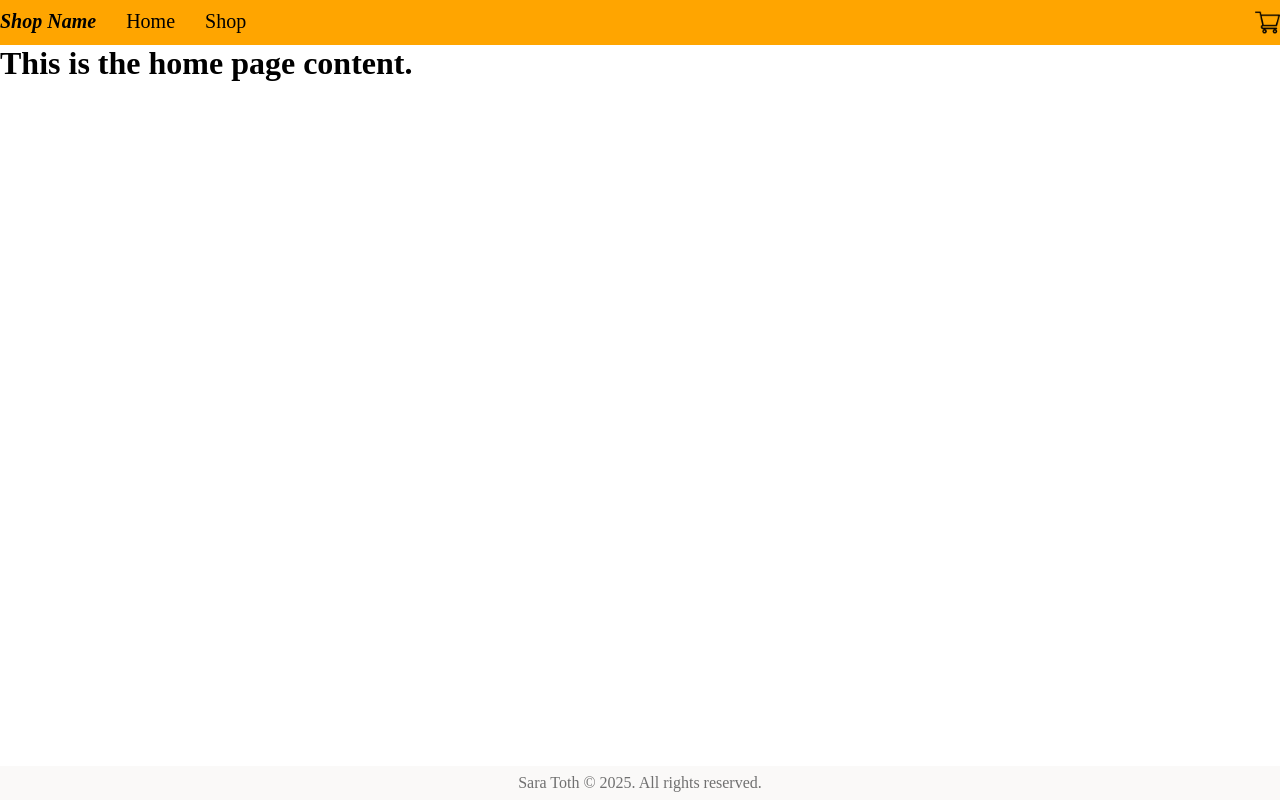
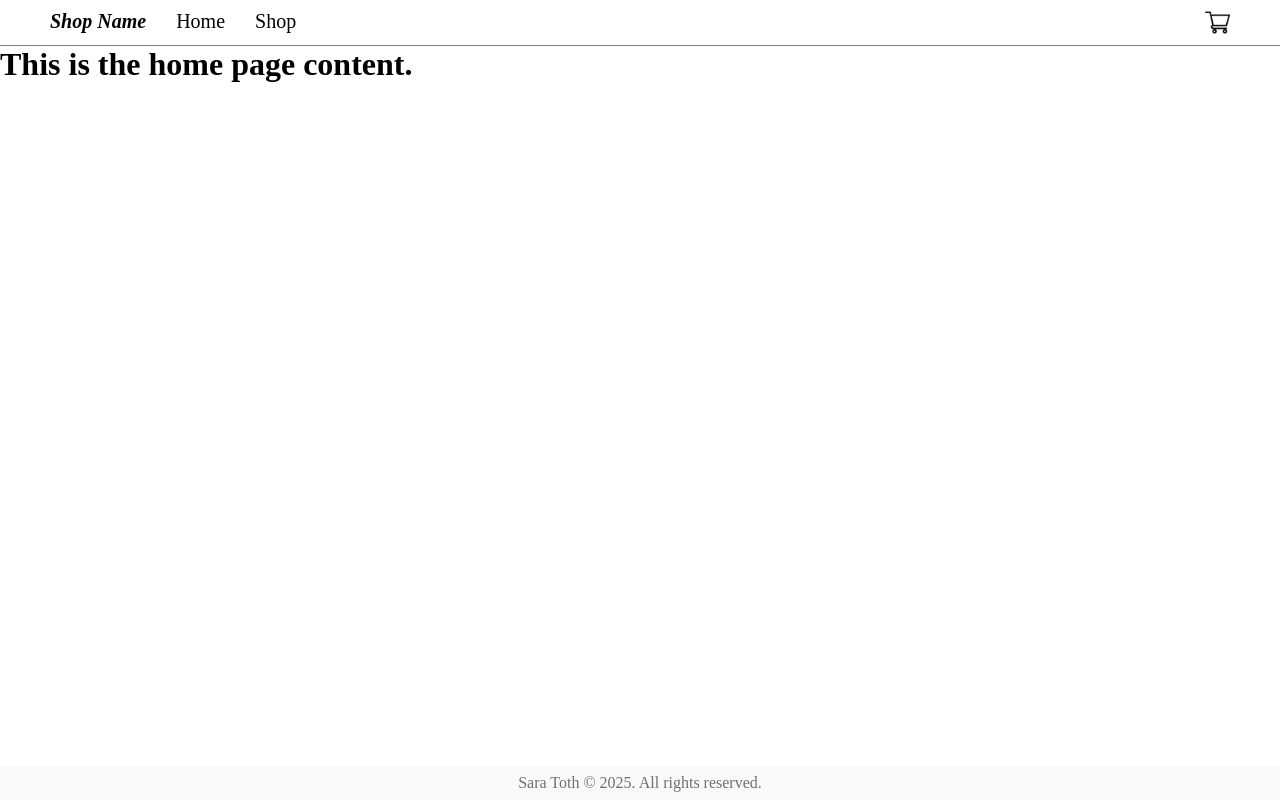
Before and after one commit to SaraToth/odin-react-shopping-cart, a React (Vite) app: page / in a window 1280 px wide. Built offline with nearby package versions, Linux system fonts and the light colour scheme.

Commit message:
Feat: Update Navbar styles

```diff
--- a/src/components/Navbar.module.css
+++ b/src/components/Navbar.module.css
@@ -1,8 +1,8 @@
 nav {
-    background-color: orange;
-    padding: 10px 0;
     display: flex;
     font-size: 20px;
+    padding: 10px 50px;
+    border-bottom: 1px solid gray;
 }
 
 ul {
@@ -19,7 +19,7 @@ ul {
 
 .link:hover {
     cursor: pointer;
-    color: white;
+    color: #e9a1b9;
 }
 
 .cart {
@@ -33,7 +33,7 @@ ul {
     right: 10px;
     padding: 5px 9px;
     border-radius: 50%;
-    background: #333;
+    background: #ffe5e5;
     color: white;
     font-size: 12px;
 }
```
